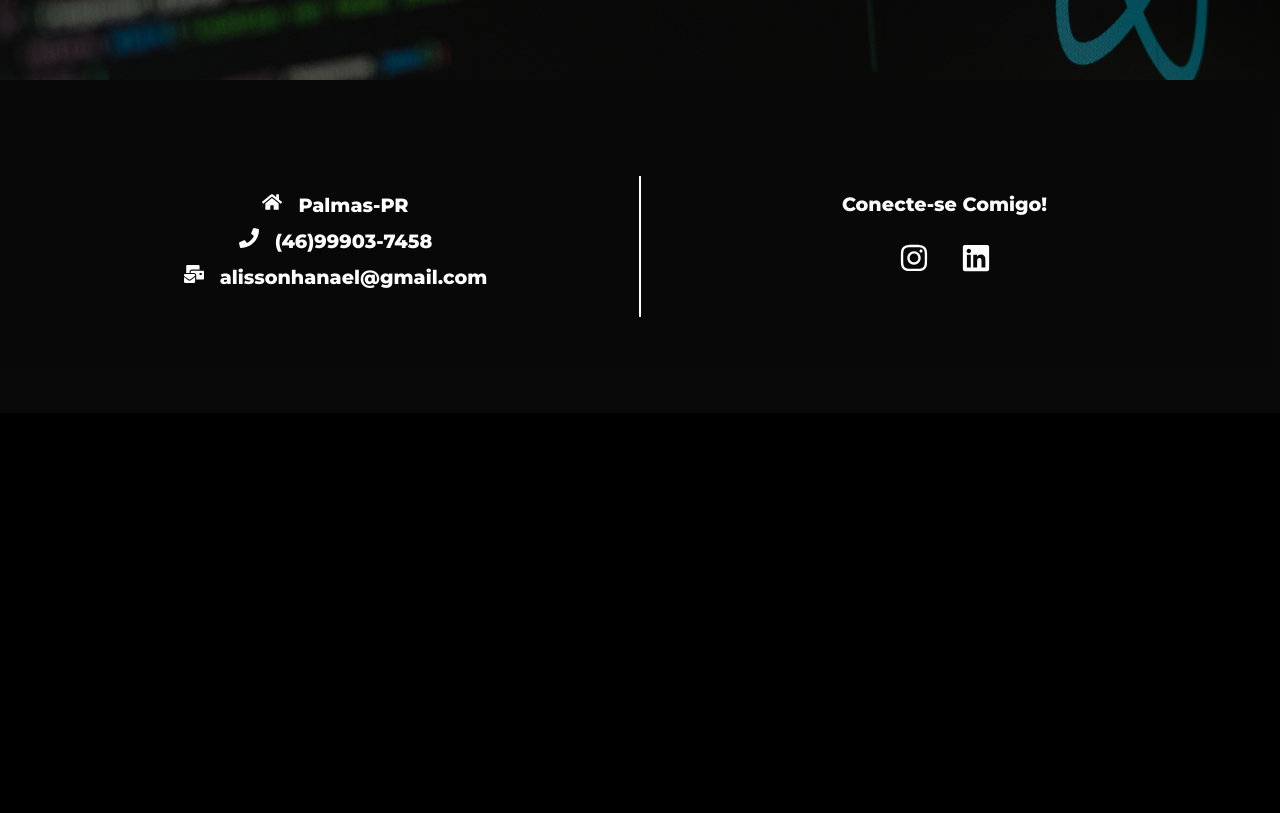
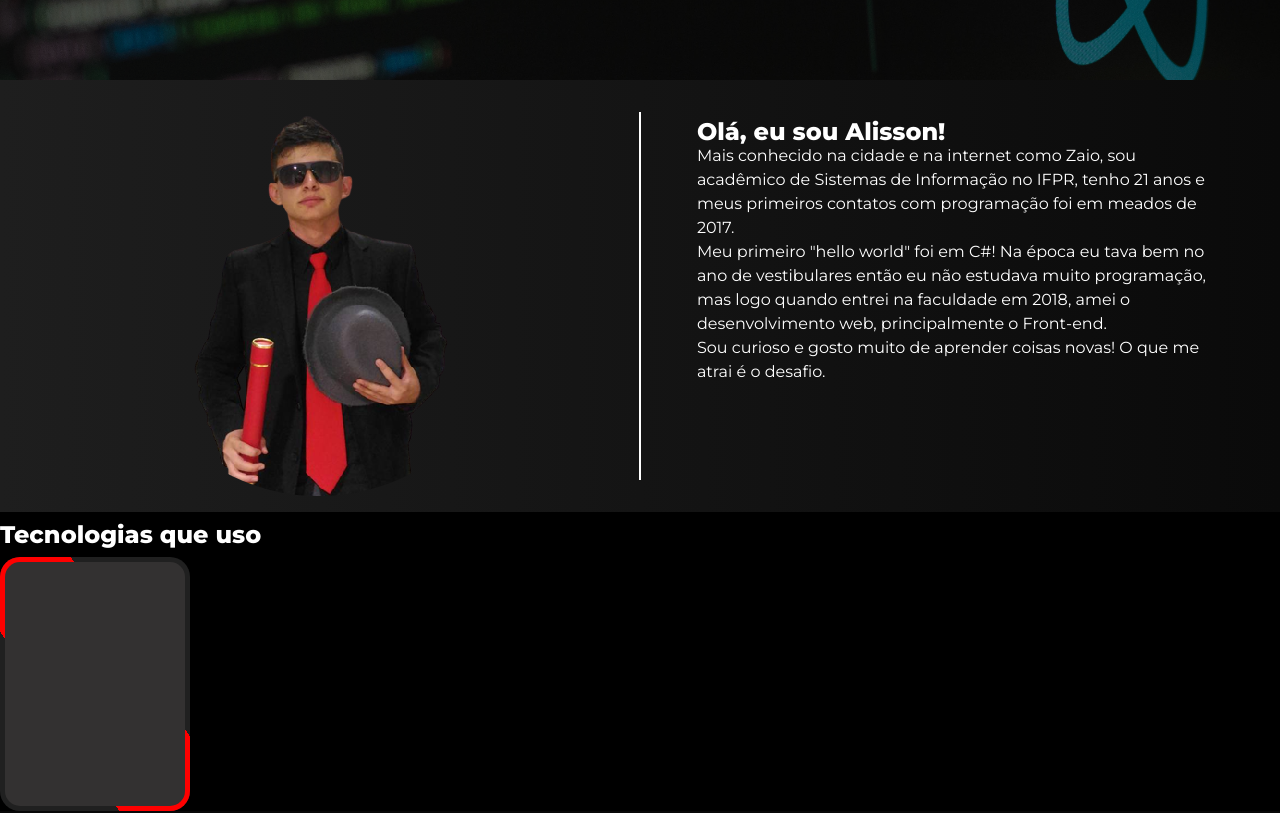
Before and after one commit to AlissonHanael/portfolio, a React (Create React App) app: page /about in a window 1280 px wide. Shown: the part 400-1213 px from the top of the page. Before the commit the page ends 813 px from the top, so only its background shows below. Built offline with nearby package versions, Linux system fonts and the light colour scheme; a web font is replaced by a local one.

Commit message:
Versão 1.0.6
Várias alterações na Sobre

```diff
--- /dev/null
+++ b/src/components/AboutContent.css
@@ -0,0 +1,49 @@
+.about-section{
+  display: flex;
+  flex-direction: row;
+  background: linear-gradient(to right,rgb(30, 30, 30), rgb(10, 10, 10));
+}
+.divider{
+  margin: 2rem 0 2rem 0;
+  background: #fff;
+  border: 1px solid #fff
+}
+.img-person{
+  width: 50%;
+  display: flex;
+  justify-content: center;
+  align-items: center;
+  padding: 1rem;
+}
+.img-person img{
+
+  border-radius: 100%;
+  overflow: hidden;
+}
+
+.about-text{
+  padding: 2.5rem 3.5rem 2.5rem 3.5rem;
+  line-height: 1.5rem;
+  width: 50%;
+  color: #fff;
+}
+
+@media screen and (max-width: 640px) {
+	.about-section{
+    display: flex;
+    flex-direction: column;
+    background: linear-gradient(rgb(30, 30, 30), rgb(10, 10, 10));
+  }
+  .img-person{
+    display: none;
+  }
+  .divider{
+    display: none;
+  }
+  .about-text{
+    padding: 2.5rem 3.5rem 2.5rem 3.5rem;
+    line-height: 1.5rem;
+    width: 100%;
+    color: #fff;
+  }
+}
--- /dev/null
+++ b/src/components/AboutContent.js
@@ -0,0 +1,37 @@
+import React from 'react'
+import './AboutContent.css'
+import Person from '../assets/person-img.png'
+import TecnologiesCard from './TecnologiesCard'
+import { DiCss3, DiHtml5, DiJavascript1, DiReact } from 'react-icons/di'
+
+const AboutContent = () => {
+  return (
+    <section>
+      <div className="about-section">
+        <div className="img-person">
+          <img src={Person} />
+        </div>
+        <div className="divider" />
+        <div className="about-text">
+          <h1>Olá, eu sou Alisson!</h1>
+          Mais conhecido na cidade e na internet como Zaio, sou acadêmico de
+          Sistemas de Informação no IFPR, tenho 21 anos e meus primeiros
+          contatos com programação foi em meados de 2017. <p />
+          Meu primeiro "hello world" foi em C#! Na época eu tava bem no ano de
+          vestibulares então eu não estudava muito programação, mas logo quando
+          entrei na faculdade em 2018, amei o desenvolvimento web,
+          principalmente o Front-end.
+          <p />
+          Sou curioso e gosto muito de aprender coisas novas! O que me atrai é o
+          desafio.
+        </div>
+      </div>
+      <div className="tecnologies-section">
+        <h2>Tecnologias que uso</h2>
+        <TecnologiesCard icon={<DiCss3 />} />
+      </div>
+    </section>
+  )
+}
+
+export default AboutContent
--- a/src/components/HeroImg.css
+++ b/src/components/HeroImg.css
@@ -18,7 +18,7 @@
 	position: absolute;
 	top: 0;
 	left: 0;
-	background-color: rgba(0, 0, 0, 0.8);
+	background-color: rgba(0, 0, 0, 0.35);
 }
 .hero {
 	height: 100%;
--- /dev/null
+++ b/src/components/TecnologiesCard.css
@@ -0,0 +1,46 @@
+.card {
+  width: 190px;
+  height: 254px;
+  background: #202020;
+  position: relative;
+  display: flex;
+  place-content: center;
+  place-items: center;
+  overflow: hidden;
+  border-radius: 20px;
+}
+
+.card h2 {
+  z-index: 1;
+  color: white;
+  font-size: 2em;
+}
+
+.card::before {
+  content: '';
+  position: absolute;
+  width: 100px;
+  background-image: linear-gradient(180deg, rgb(255, 0, 0), rgb(255, 0, 0));
+  height: 130%;
+  animation: rotBGimg 3s linear infinite;
+  transition: all 0.2s linear;
+}
+
+@keyframes rotBGimg {
+  from {
+    transform: rotate(0deg);
+  }
+
+  to {
+    transform: rotate(360deg);
+  }
+}
+
+.card::after {
+  content: '';
+  position: absolute;
+  background: #333131;
+  ;
+  inset: 5px;
+  border-radius: 15px;
+}
--- /dev/null
+++ b/src/components/TecnologiesCard.js
@@ -0,0 +1,8 @@
+import React from 'react'
+import './TecnologiesCard.css'
+
+const TecnologiesCard = () => {
+  return <div class="card"></div>
+}
+
+export default TecnologiesCard
--- a/src/routes/About.js
+++ b/src/routes/About.js
@@ -2,6 +2,7 @@ import React from 'react'
 import Navbar from '../components/Navbar'
 import Footer from '../components/Footer'
 import HeroImg2 from '../components/HeroImg2'
+import AboutContent from '../components/AboutContent'
 
 const about = () => {
   return (
@@ -11,6 +12,7 @@ const about = () => {
         heading="SOBRE"
         text="Aqui você encontra um pouco mais da minha história"
       />
+      <AboutContent />
       <Footer />
     </div>
   )
```
Also changed, not shown: src/components/HeroImg.js (+12 -5 lines), src/assets/person-img.png (added).
